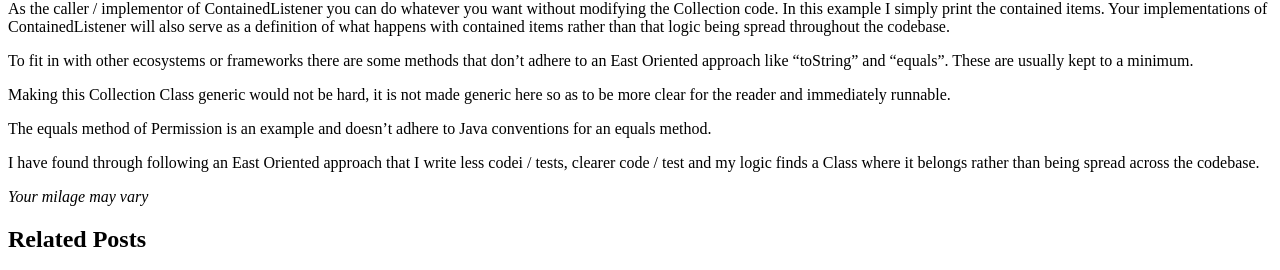
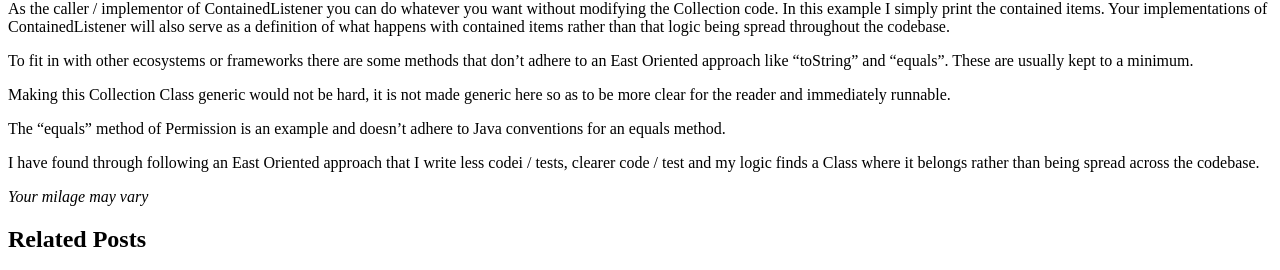
Before and after one commit to jamesladd/jamesladdcode, a Jekyll site: the page built from _posts/2017-01-30-east-collection.md, in a window 1280 px wide. Shown: the part 915-1185 px from the top of the page. Built offline with Jekyll 4.4.1, drawn with Linux system fonts in a browser that asks for light colours.

Commit message:
Minor tweaks

```diff
--- a/_posts/2017-01-30-east-collection.md
+++ b/_posts/2017-01-30-east-collection.md
@@ -35,7 +35,7 @@ To fit in with other ecosystems or frameworks there are some methods that don't
 
 Making this Collection Class generic would not be hard, it is not made generic here so as to be more clear for the reader and immediately runnable.
 
-The equals method of Permission is an example and doesn't adhere to Java conventions for an equals method.
+The "equals" method of Permission is an example and doesn't adhere to Java conventions for an equals method.
 
 I have found through following an East Oriented approach that I write less codei / tests, clearer code / test and my logic finds a Class where it belongs rather than being spread across the codebase.
 
```
